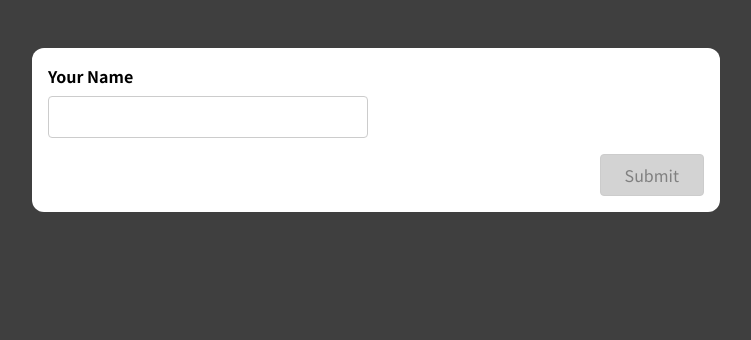
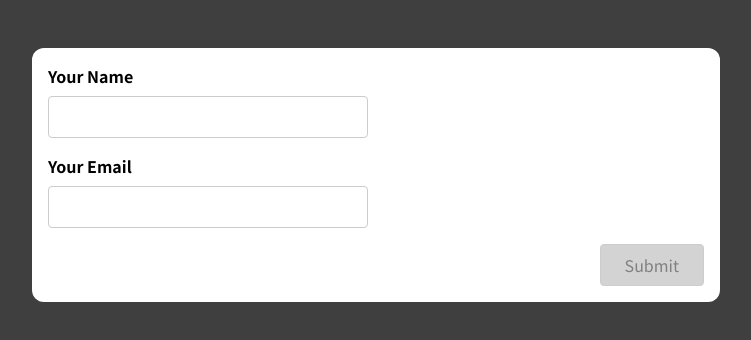
Before and after one commit to diegolbquintela/validation-practice-react, a React (Create React App) app: page / in a window 1280 px wide. Shown: the top 340 px of the page, without its empty margins (264-1015 px from the left). Built offline with nearby package versions, Linux system fonts and the light colour scheme.

Commit message:
added email validation

```diff
--- a/src/components/SimpleInput.js
+++ b/src/components/SimpleInput.js
@@ -4,27 +4,48 @@ const SimpleInput = (props) => {
   const [enteredName, setEnteredName] = useState("");
   const [enteredNameTouched, setEnteredNameTouched] = useState(false);
 
+  const [enteredEmail, setEnteredEmail] = useState("");
+  const [enteredEmailTouched, setEnteredEmailTouched] = useState("");
+
   const enteredNameIsValid = enteredName.trim() !== "";
   const nameInputIsInvalid = !enteredNameIsValid && enteredNameTouched;
 
+  const enteredEmailIsValid = String(enteredEmail)
+    .toLowerCase()
+    .match(
+      /^(([^<>()[\]\\.,;:\s@"]+(\.[^<>()[\]\\.,;:\s@"]+)*)|(".+"))@((\[[0-9]{1,3}\.[0-9]{1,3}\.[0-9]{1,3}\.[0-9]{1,3}\])|(([a-zA-Z\-0-9]+\.)+[a-zA-Z]{2,}))$/
+    );
+  const emailInputIsInvalid = !enteredEmailIsValid && enteredEmailTouched;
+
   let formIsValid = false;
 
-  if (enteredNameIsValid) {
+  if (enteredNameIsValid || enteredEmailIsValid) {
     formIsValid = true;
   }
 
+  // handler functions
   const nameInputChangeHandler = (e) => {
     setEnteredName(e.target.value);
   };
 
+  const emailInputChangeHandler = (e) => {
+    setEnteredEmail(e.target.value);
+  };
+
+  //blur functions
   const nameInputBlurHandler = (e) => {
     setEnteredNameTouched(true);
+  };
+
+  const emailInputBlurHandler = (e) => {
+    setEnteredEmailTouched(true);
   };
 
   const formSubmissionHandler = (e) => {
     e.preventDefault();
 
     setEnteredNameTouched(true);
+    setEnteredEmailTouched(true);
 
     //validation (client validation is for UX only)
     if (!enteredNameIsValid) {
@@ -34,9 +55,15 @@ const SimpleInput = (props) => {
     console.log(enteredName);
     setEnteredName("");
     setEnteredNameTouched(false);
+    setEnteredEmail("");
+    setEnteredEmailTouched(false);
   };
 
+  // class handler validation
   const nameInputClasses = nameInputIsInvalid
+    ? "form-control invalid"
+    : "form-control";
+  const emailInputClasses = emailInputIsInvalid
     ? "form-control invalid"
     : "form-control";
 
@@ -52,6 +79,16 @@ const SimpleInput = (props) => {
         />
         {nameInputIsInvalid && <p className="error-text">empty form</p>}
       </div>
+      <div className={emailInputClasses}>
+        <label htmlFor="email">Your Email</label>
+        <input
+          type="email"
+          id="email"
+          onChange={emailInputChangeHandler}
+          onBlur={emailInputBlurHandler}
+        />
+        {emailInputIsInvalid && <p className="error-text">email invalid</p>}
+      </div>
       <div className="form-actions">
         <button disabled={!formIsValid}>Submit</button>
       </div>
```
Also changed, not shown: 1 other file (tests, documents, lock files or other folders).
